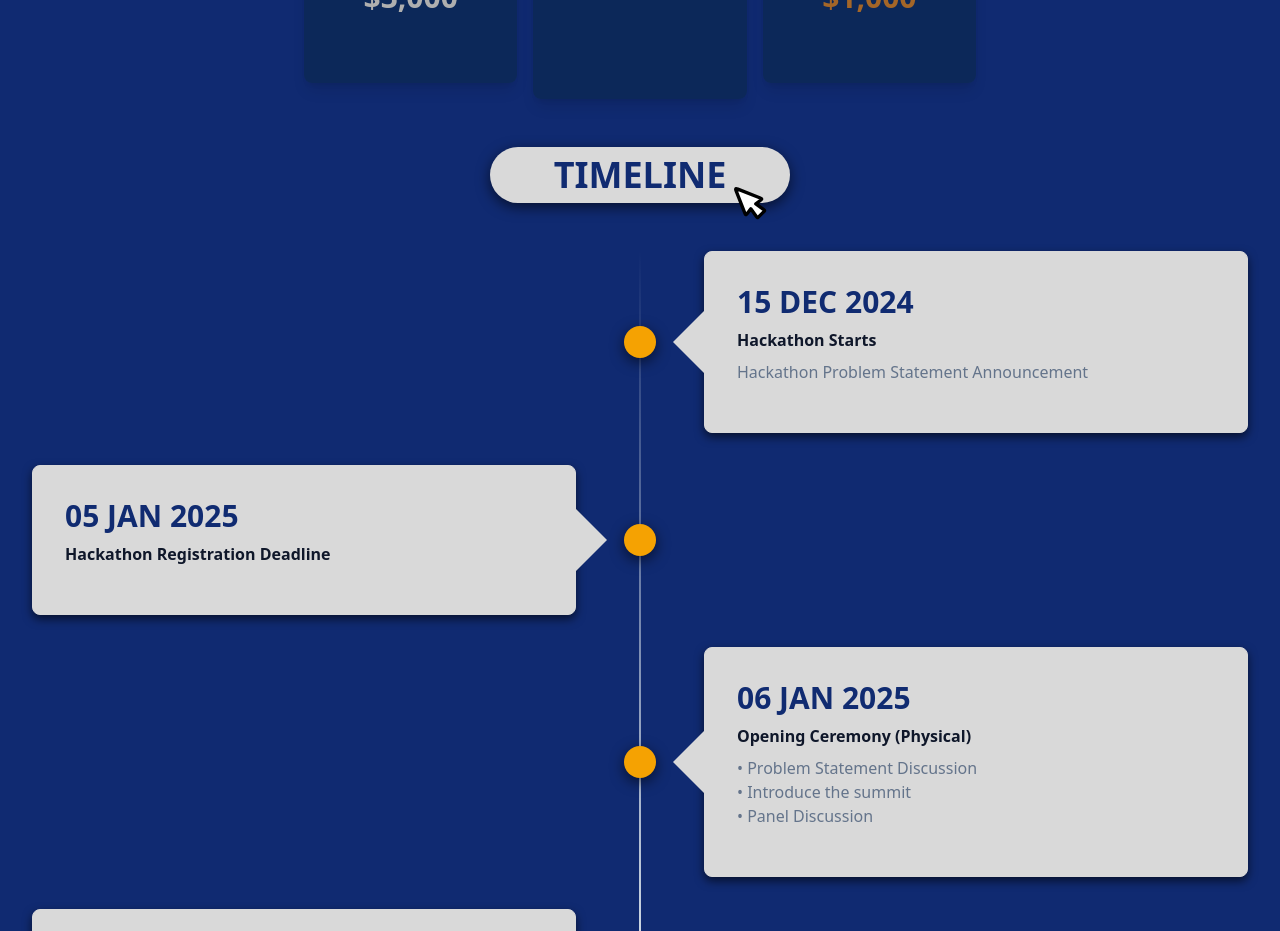
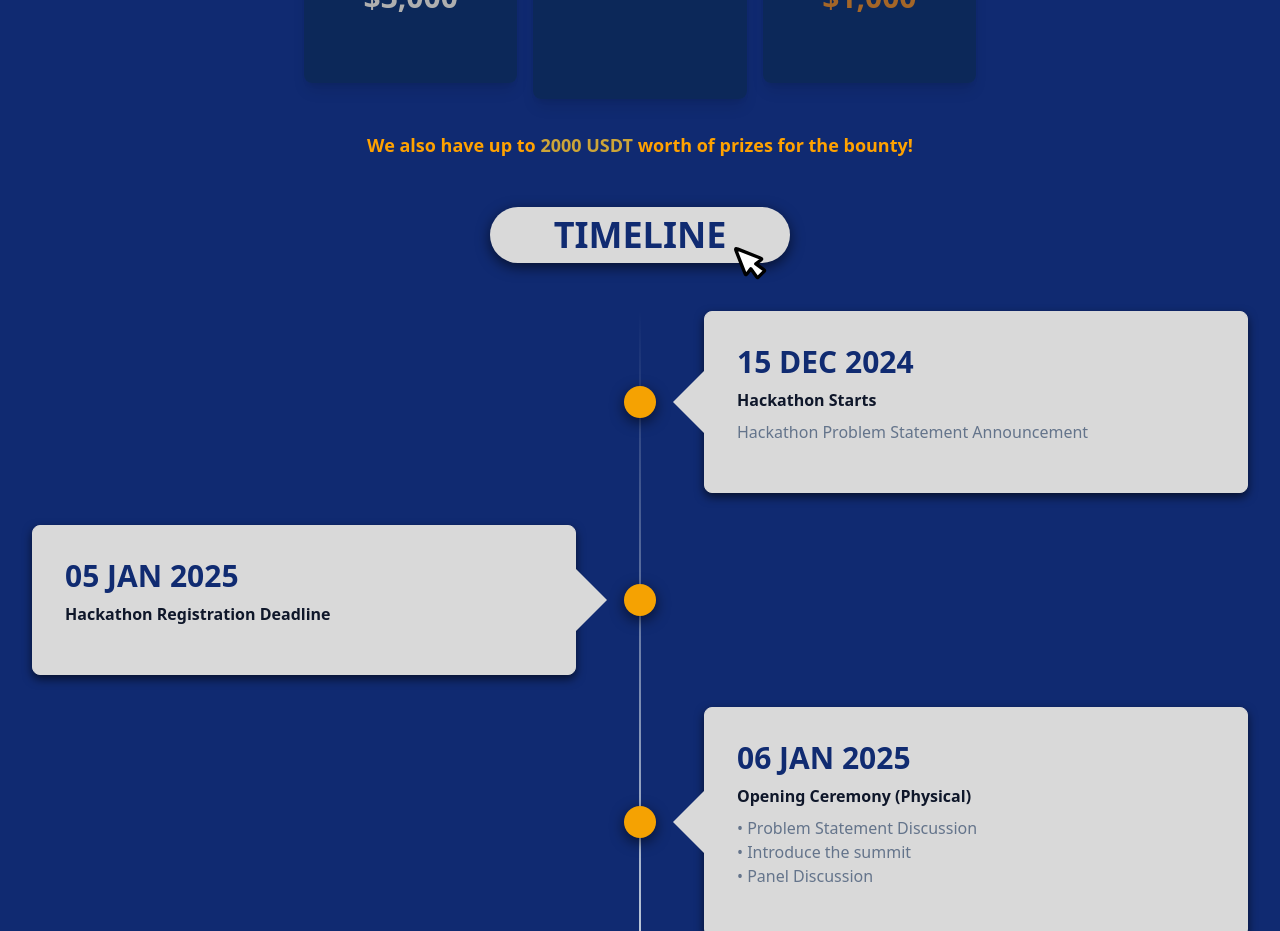
Before and after one commit to NUS-Fintech-Society/SD_Fintech_Summit_2025, a Next.js app: page / in a window 1280 px wide. Shown: the part 2380-3311 px from the top of the page. Built offline with nearby package versions, Linux system fonts and the light colour scheme.

Commit message:
feat: added BoA and added text for prizes

```diff
--- a/src/app/sponsors/page.tsx
+++ b/src/app/sponsors/page.tsx
@@ -16,7 +16,7 @@ const Sponsors = () => {
         { name: "Ripple", imgSrc: "./sponsors/Ripple.png", link: "https://ripple.com" }
     ];
     const silverSponsors = [
-        // { name: "Bank of America", imgSrc: "./sponsors/Bank of America.png", link: "https://www.bankofamerica.com" },
+        { name: "Bank of America", imgSrc: "./sponsors/Bank of America.png", link: "https://www.bankofamerica.com" },
         { name: "Coingecko", imgSrc: "./sponsors/CoinGecko.png", link: "https://www.coingecko.com" },
         { name: "Dethings", imgSrc: "./sponsors/DeThings.png", link: "https://dethings.com" },
         { name: "eFinancialCareers", imgSrc: "./sponsors/eFinancialCareers.svg", link: "https://www.efinancialcareers.sg" },
--- a/src/components/home/Prizes.tsx
+++ b/src/components/home/Prizes.tsx
@@ -1,4 +1,3 @@
-// Prizes.tsx
 import React from 'react';
 import DoubleCapsuleBanner from '../ui/home/DoubleCapsuleBanner';
 
@@ -35,6 +34,11 @@ const Prizes: React.FC = () => {
           </div>
         ))}
       </div>
+
+      {/* Additional Prizes Text */}
+      <div className="text-center mt-8 text-lg font-semibold text-[#FFA200]">
+        We also have up to <span className="text-[#CDA538] font-bold">2000 USDT</span> worth of prizes for the bounty!
+      </div>
     </div>
   );
 };
```
